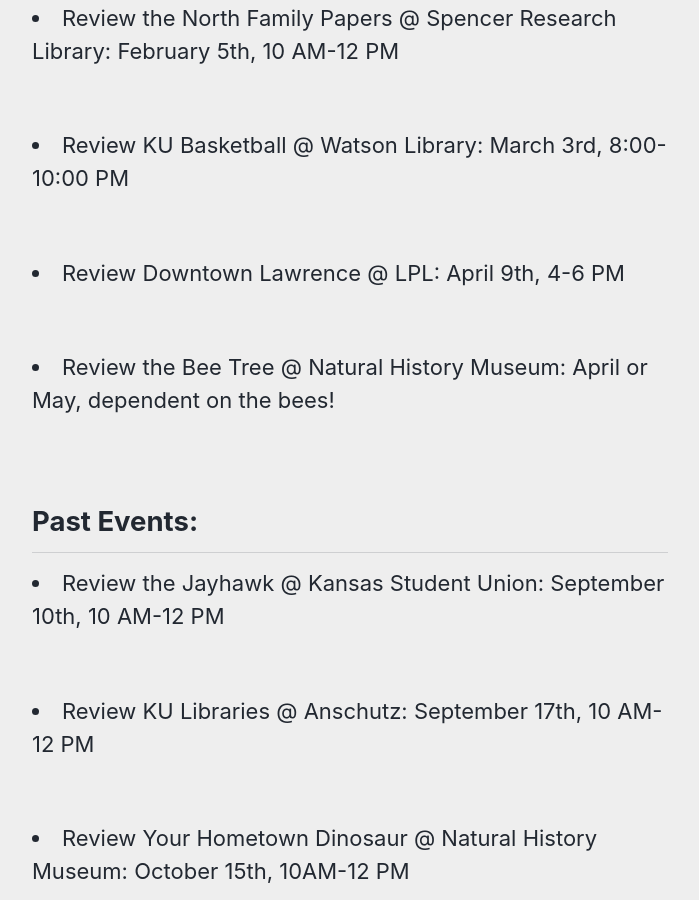
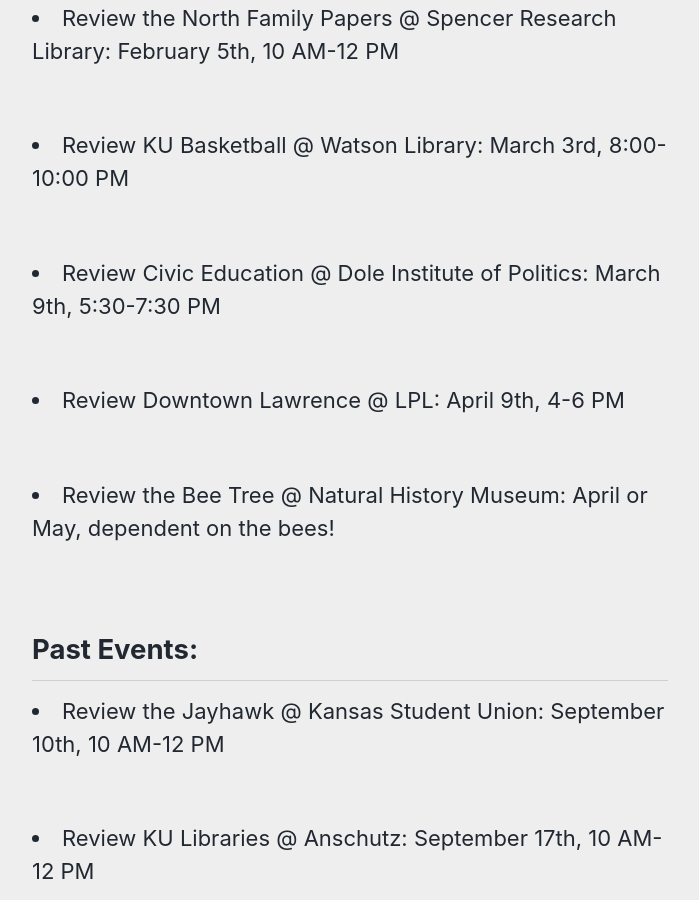
Before and after one commit to idrhku/lawrence-reviewed, a Jekyll site: the page built from _pages/pop-ups.md, in a window 1280 px wide and 900 px high, scrolled down 775 px. Shown: the whole window, without its empty margins (290-989 px from the left). Built offline with Jekyll 4.4.1, drawn with Linux system fonts in a browser that asks for light colours; cached includes are drawn as plain includes.

Commit message:
Update pop-ups.md

```diff
--- a/_pages/pop-ups.md
+++ b/_pages/pop-ups.md
@@ -22,6 +22,8 @@
 <br>
 <li>Review KU Basketball @ Watson Library: March 3rd, 8:00-10:00 PM</li>
 <br>
+<li>Review Civic Education @ Dole Institute of Politics: March 9th, 5:30-7:30 PM</li>
+<br>
 <li>Review Downtown Lawrence @ LPL: April 9th, 4-6 PM </li>
 <br>
 <li>Review the Bee Tree @ Natural History Museum: April or May, dependent on the bees!</li>
```
